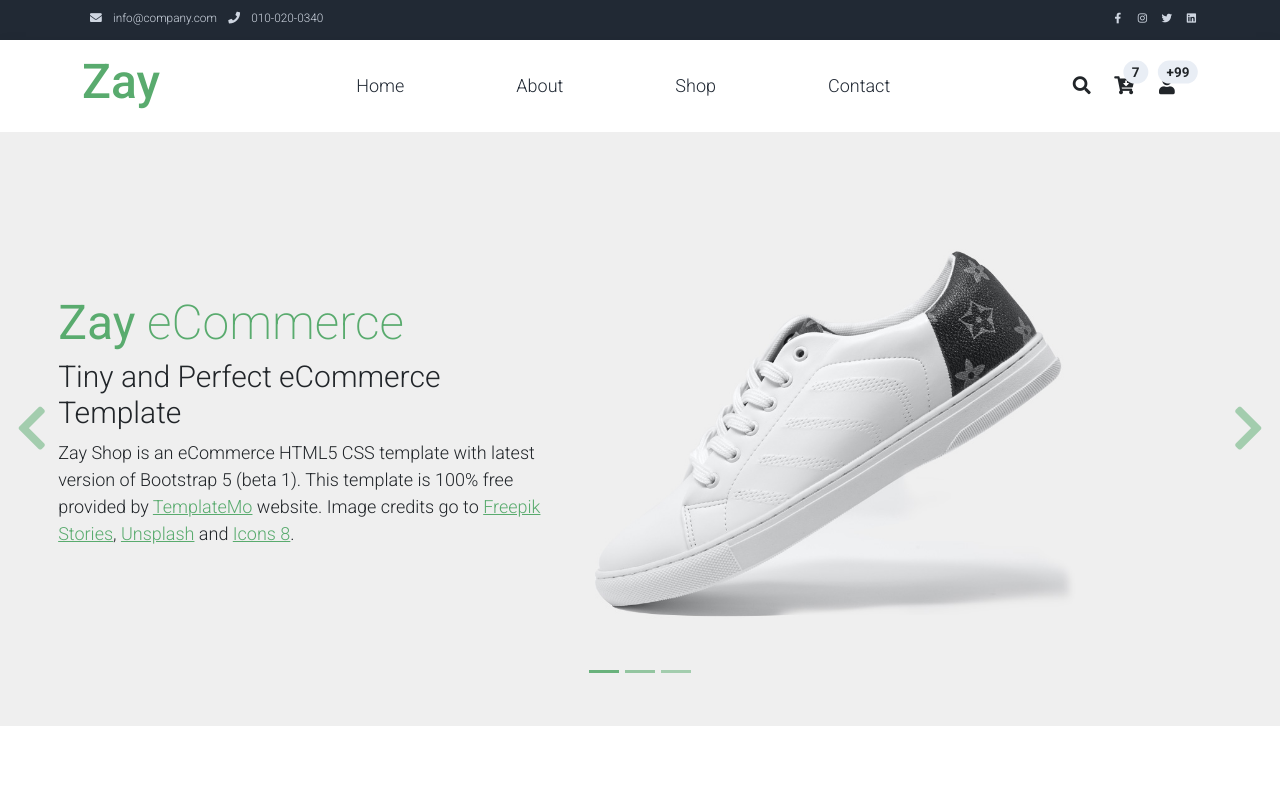
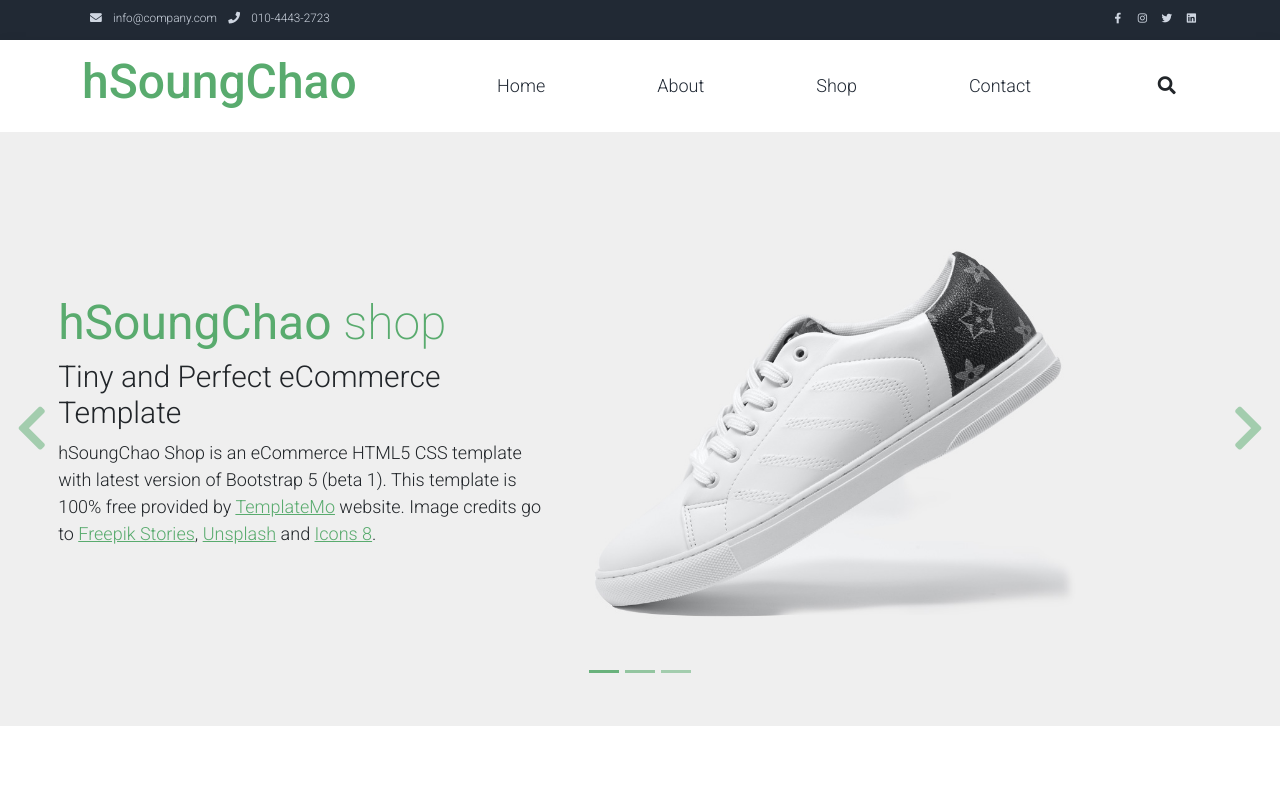
Before and after one commit to ymw213/shop-hsoungchao, a plain HTML site: page index.html in a window 1280 px wide. Shown: the top 787 px of the page. Drawn offline with Linux system fonts and the light colour scheme.

Commit message:
타이틀 변경

```diff
--- a/index.html
+++ b/index.html
@@ -2,7 +2,7 @@
 <html lang="en">
 
 <head>
-    <title>Zay Shop eCommerce HTML CSS Template</title>
+    <title>hSoungChao Shop</title>
     <meta charset="utf-8">
     <meta name="viewport" content="width=device-width, initial-scale=1">
 
@@ -34,7 +34,7 @@ https://templatemo.com/tm-559-zay-shop
                     <i class="fa fa-envelope mx-2"></i>
                     <a class="navbar-sm-brand text-light text-decoration-none" href="mailto:info@company.com">info@company.com</a>
                     <i class="fa fa-phone mx-2"></i>
-                    <a class="navbar-sm-brand text-light text-decoration-none" href="tel:010-020-0340">010-020-0340</a>
+                    <a class="navbar-sm-brand text-light text-decoration-none" href="tel:010-4443-2723">010-4443-2723</a>
                 </div>
                 <div>
                     <a class="text-light" href="https://fb.com/templatemo" target="_blank" rel="sponsored"><i class="fab fa-facebook-f fa-sm fa-fw me-2"></i></a>
@@ -53,7 +53,7 @@ https://templatemo.com/tm-559-zay-shop
         <div class="container d-flex justify-content-between align-items-center">
 
             <a class="navbar-brand text-success logo h1 align-self-center" href="index.html">
-                Zay
+                hSoungChao
             </a>
 
             <button class="navbar-toggler border-0" type="button" data-bs-toggle="collapse" data-bs-target="#templatemo_main_nav" aria-controls="navbarSupportedContent" aria-expanded="false" aria-label="Toggle navigation">
@@ -88,14 +88,6 @@ https://templatemo.com/tm-559-zay-shop
                     </div>
                     <a class="nav-icon d-none d-lg-inline" href="#" data-bs-toggle="modal" data-bs-target="#templatemo_search">
                         <i class="fa fa-fw fa-search text-dark mr-2"></i>
-                    </a>
-                    <a class="nav-icon position-relative text-decoration-none" href="#">
-                        <i class="fa fa-fw fa-cart-arrow-down text-dark mr-1"></i>
-                        <span class="position-absolute top-0 left-100 translate-middle badge rounded-pill bg-light text-dark">7</span>
-                    </a>
-                    <a class="nav-icon position-relative text-decoration-none" href="#">
-                        <i class="fa fa-fw fa-user text-dark mr-3"></i>
-                        <span class="position-absolute top-0 left-100 translate-middle badge rounded-pill bg-light text-dark">+99</span>
                     </a>
                 </div>
             </div>
@@ -139,10 +131,10 @@ https://templatemo.com/tm-559-zay-shop
                         </div>
                         <div class="col-lg-6 mb-0 d-flex align-items-center">
                             <div class="text-align-left align-self-center">
-                                <h1 class="h1 text-success"><b>Zay</b> eCommerce</h1>
+                                <h1 class="h1 text-success"><b>hSoungChao</b> shop</h1>
                                 <h3 class="h2">Tiny and Perfect eCommerce Template</h3>
                                 <p>
-                                    Zay Shop is an eCommerce HTML5 CSS template with latest version of Bootstrap 5 (beta 1).
+                                    hSoungChao Shop is an eCommerce HTML5 CSS template with latest version of Bootstrap 5 (beta 1).
                                     This template is 100% free provided by <a rel="sponsored" class="text-success" href="https://templatemo.com" target="_blank">TemplateMo</a> website.
                                     Image credits go to <a rel="sponsored" class="text-success" href="https://stories.freepik.com/" target="_blank">Freepik Stories</a>,
                                     <a rel="sponsored" class="text-success" href="https://unsplash.com/" target="_blank">Unsplash</a> and
@@ -164,7 +156,7 @@ https://templatemo.com/tm-559-zay-shop
                                 <h1 class="h1">Proident occaecat</h1>
                                 <h3 class="h2">Aliquip ex ea commodo consequat</h3>
                                 <p>
-                                    You are permitted to use this Zay CSS template for your commercial websites.
+                                    You are permitted to use this hSoungChao CSS template for your commercial websites.
                                     You are <strong>not permitted</strong> to re-distribute the template ZIP file in any kind of template collection websites.
                                 </p>
                             </div>
@@ -331,7 +323,7 @@ https://templatemo.com/tm-559-zay-shop
             <div class="row">
 
                 <div class="col-md-4 pt-5">
-                    <h2 class="h2 text-success border-bottom pb-3 border-light logo">Zay Shop</h2>
+                    <h2 class="h2 text-success border-bottom pb-3 border-light logo">hSoungChao Shop</h2>
                     <ul class="list-unstyled text-light footer-link-list">
                         <li>
                             <i class="fas fa-map-marker-alt fa-fw"></i>
```
Also changed, not shown: about.html (+4 -4 lines), contact.html (+4 -4 lines), shop-single.html (+4 -12 lines), shop.html (+5 -13 lines).
